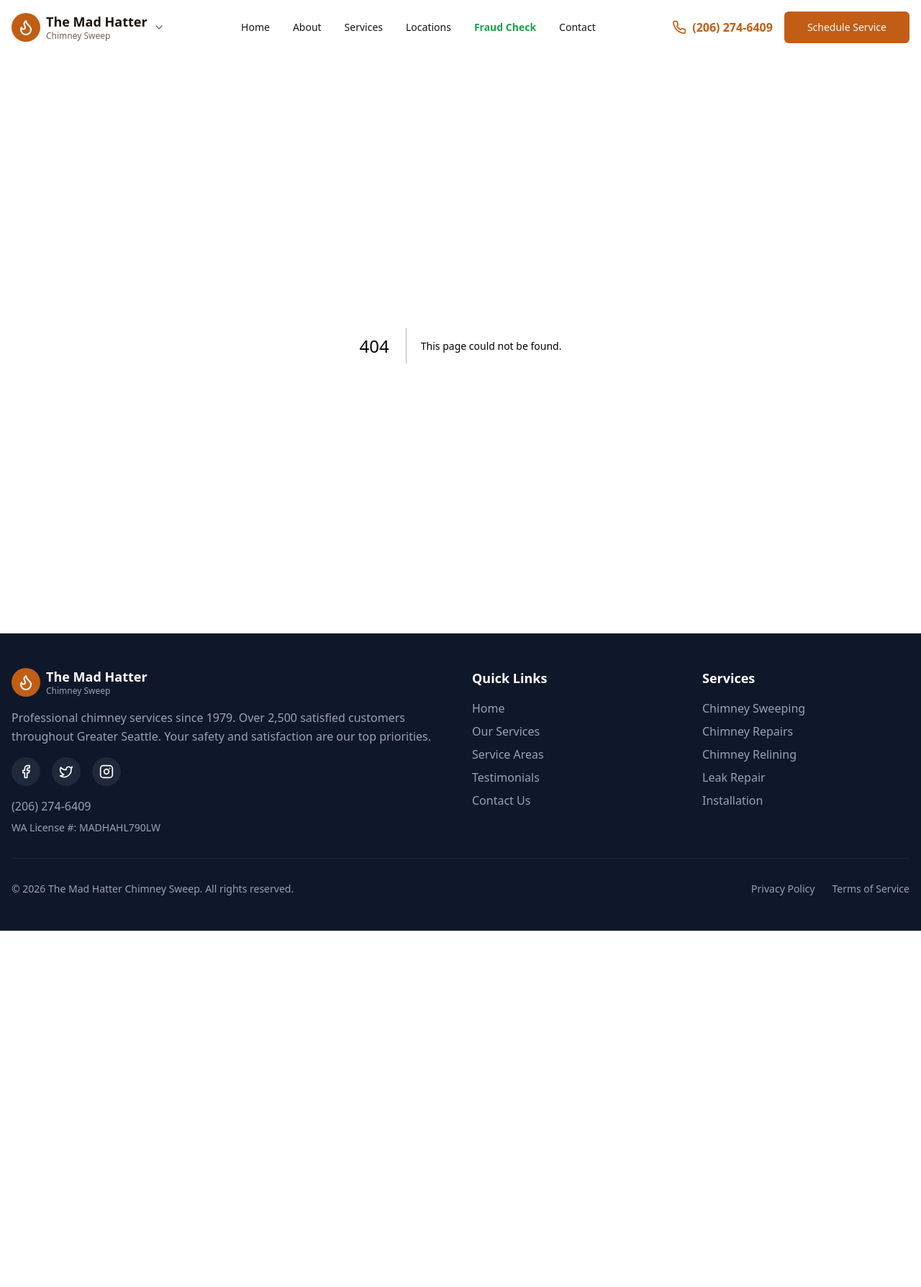
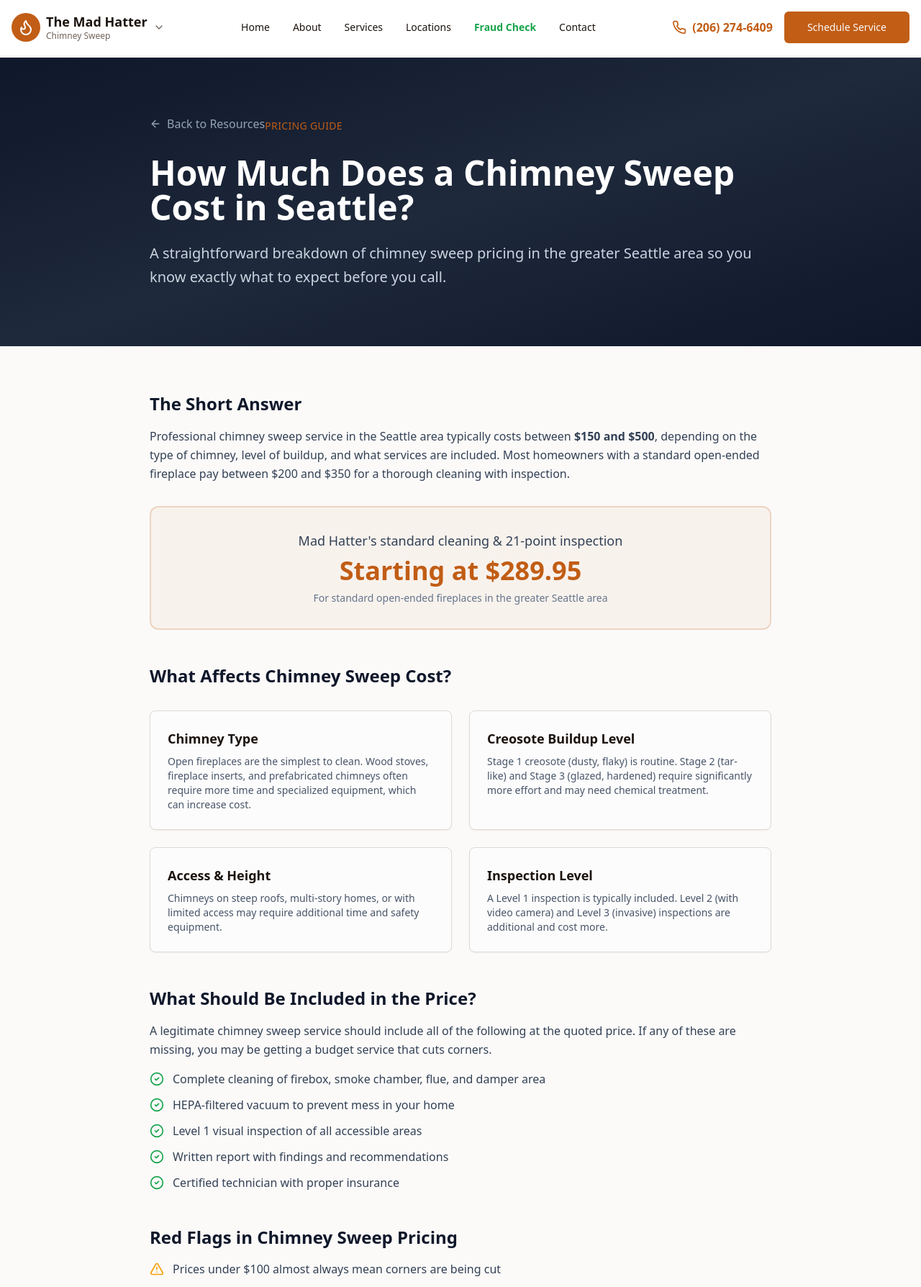
Before and after one commit to jaystonez/mad-hatter-chimney-sweep, a Next.js app: page /resources/chimney-sweep-cost in a window 1280 px wide. Before the commit this address had no page. Shown: the top 1788 px of the page at 72% size. Before the commit the page ends 1293 px from the top, so only its background shows below. Built offline with nearby package versions, Linux system fonts and the light colour scheme; a web font is replaced by a local one.

Commit message:
Create Chimney Sweep Cost Guide page
This page provides a comprehensive guide on chimney sweep costs in Seattle, including pricing factors, services included, and recommendations for homeowners.

```diff
--- /dev/null
+++ b/app/resources/chimney-sweep-cost/page.tsx
@@ -0,0 +1,142 @@
+import type { Metadata } from "next"
+import Link from "next/link"
+import { Card, CardContent } from "@/components/ui/card"
+import { DollarSign, CheckCircle2, AlertTriangle, ArrowLeft } from "lucide-react"
+
+export const metadata: Metadata = {
+  title: "How Much Does a Chimney Sweep Cost in Seattle? (2026 Guide) | Mad Hatter",
+  description: "Chimney sweep costs in Seattle range from $150-$500. Learn what affects pricing, what's included in professional service, and Mad Hatter's transparent rates.",
+}
+
+export default function ChimneySweepCostPage() {
+  return (
+    <main className="min-h-screen">
+      {/* Hero */}
+      <section className="bg-gradient-to-br from-slate-900 via-slate-800 to-slate-900 text-white py-20">
+        <div className="container mx-auto px-4 max-w-4xl">
+          <Link href="/resources" className="inline-flex items-center text-slate-400 hover:text-white mb-6 transition-colors">
+            <ArrowLeft className="h-4 w-4 mr-2" />
+            Back to Resources
+          </Link>
+          <span className="text-primary font-medium text-sm uppercase tracking-wide">Pricing Guide</span>
+          <h1 className="text-4xl md:text-5xl font-bold mt-2 mb-6">
+            How Much Does a Chimney Sweep Cost in Seattle?
+          </h1>
+          <p className="text-xl text-slate-300 leading-relaxed">
+            A straightforward breakdown of chimney sweep pricing in the greater Seattle area so you know exactly what to expect before you call.
+          </p>
+        </div>
+      </section>
+
+      {/* Content */}
+      <article className="py-16">
+        <div className="container mx-auto px-4 max-w-4xl">
+          <div className="prose prose-lg max-w-none">
+
+            <h2 className="text-2xl font-bold text-slate-900 mb-4">The Short Answer</h2>
+            <p className="text-slate-700 leading-relaxed mb-6">
+              Professional chimney sweep service in the Seattle area typically costs between <strong>$150 and $500</strong>, depending on the type of chimney, level of buildup, and what services are included. Most homeowners with a standard open-ended fireplace pay between $200 and $350 for a thorough cleaning with inspection.
+            </p>
+
+            <div className="bg-primary/5 border-2 border-primary/20 rounded-xl p-8 text-center my-8">
+              <p className="text-lg text-slate-700 mb-2">Mad Hatter&apos;s standard cleaning &amp; 21-point inspection</p>
+              <p className="text-4xl font-bold text-primary">Starting at $289.95</p>
+              <p className="text-sm text-slate-500 mt-2">For standard open-ended fireplaces in the greater Seattle area</p>
+            </div>
+
+            <h2 className="text-2xl font-bold text-slate-900 mb-4 mt-12">What Affects Chimney Sweep Cost?</h2>
+
+            <div className="grid md:grid-cols-2 gap-6 my-8">
+              <Card>
+                <CardContent className="pt-6">
+                  <h3 className="font-bold text-lg mb-2">Chimney Type</h3>
+                  <p className="text-sm text-slate-600">Open fireplaces are the simplest to clean. Wood stoves, fireplace inserts, and prefabricated chimneys often require more time and specialized equipment, which can increase cost.</p>
+                </CardContent>
+              </Card>
+              <Card>
+                <CardContent className="pt-6">
+                  <h3 className="font-bold text-lg mb-2">Creosote Buildup Level</h3>
+                  <p className="text-sm text-slate-600">Stage 1 creosote (dusty, flaky) is routine. Stage 2 (tar-like) and Stage 3 (glazed, hardened) require significantly more effort and may need chemical treatment.</p>
+                </CardContent>
+              </Card>
+              <Card>
+                <CardContent className="pt-6">
+                  <h3 className="font-bold text-lg mb-2">Access &amp; Height</h3>
+                  <p className="text-sm text-slate-600">Chimneys on steep roofs, multi-story homes, or with limited access may require additional time and safety equipment.</p>
+                </CardContent>
+              </Card>
+              <Card>
+                <CardContent className="pt-6">
+                  <h3 className="font-bold text-lg mb-2">Inspection Level</h3>
+                  <p className="text-sm text-slate-600">A Level 1 inspection is typically included. Level 2 (with video camera) and Level 3 (invasive) inspections are additional and cost more.</p>
+                </CardContent>
+              </Card>
+            </div>
+
+            <h2 className="text-2xl font-bold text-slate-900 mb-4 mt-12">What Should Be Included in the Price?</h2>
+            <p className="text-slate-700 leading-relaxed mb-4">
+              A legitimate chimney sweep service should include all of the following at the quoted price. If any of these are missing, you may be getting a budget service that cuts corners.
+            </p>
+            <div className="space-y-3 mb-8">
+              {[
+                "Complete cleaning of firebox, smoke chamber, flue, and damper area",
+                "HEPA-filtered vacuum to prevent mess in your home",
+                "Level 1 visual inspection of all accessible areas",
+                "Written report with findings and recommendations",
+                "Certified technician with proper insurance",
+              ].map((item) => (
+                <div key={item} className="flex items-start gap-3">
+                  <CheckCircle2 className="h-5 w-5 text-green-600 flex-shrink-0 mt-0.5" />
+                  <p className="text-slate-700">{item}</p>
+                </div>
+              ))}
+            </div>
+
+            <h2 className="text-2xl font-bold text-slate-900 mb-4 mt-12">Red Flags in Chimney Sweep Pricing</h2>
+            <div className="space-y-3 mb-8">
+              {[
+                "Prices under $100 almost always mean corners are being cut",
+                "Door-to-door solicitation with low introductory prices that lead to upselling",
+                "No written estimate before work begins",
+                "Verbal-only findings with no documentation",
+                "Pressure for immediate expensive repairs during the appointment",
+              ].map((item) => (
+                <div key={item} className="flex items-start gap-3">
+                  <AlertTriangle className="h-5 w-5 text-amber-500 flex-shrink-0 mt-0.5" />
+                  <p className="text-slate-700">{item}</p>
+                </div>
+              ))}
+            </div>
+
+            <h2 className="text-2xl font-bold text-slate-900 mb-4 mt-12">How Often Do You Need a Chimney Sweep?</h2>
+            <p className="text-slate-700 leading-relaxed mb-6">
+              The National Fire Protection Association (NFPA) recommends annual chimney inspection and cleaning when inspection reveals it is needed. For most Seattle homeowners who use their fireplace regularly during the rainy season, that means annual cleaning. Heavy users (daily fires) should consider cleaning every 6 to 8 months.
+            </p>
+
+            <h2 className="text-2xl font-bold text-slate-900 mb-4 mt-12">Is a Chimney Sweep Worth the Cost?</h2>
+            <p className="text-slate-700 leading-relaxed mb-6">
+              The average chimney fire causes $20,000 to $30,000 in damage. An annual chimney sweep costs a fraction of that and is the single most effective way to prevent chimney fires. It also catches developing problems like cracked liners, water damage, and structural deterioration before they become expensive emergency repairs.
+            </p>
+
+          </div>
+        </div>
+      </article>
+
+      {/* CTA */}
+      <section className="bg-primary text-primary-foreground py-16">
+        <div className="container mx-auto px-4 text-center">
+          <h2 className="text-3xl font-bold mb-4">Ready to Schedule Your Chimney Sweep?</h2>
+          <p className="text-xl mb-8 opacity-90">Transparent pricing. No hidden fees. Written estimates before work begins.</p>
+          <div className="flex flex-col sm:flex-row gap-4 justify-center">
+            <Link href="/#contact" className="inline-flex items-center justify-center rounded-md bg-white text-primary px-8 py-3 font-medium hover:bg-white/90 transition-colors">
+              Get Free Estimate
+            </Link>
+            <a href="tel:+12062746409" className="inline-flex items-center justify-center rounded-md border border-white text-white px-8 py-3 font-medium hover:bg-white hover:text-primary transition-colors">
+              Call (206) 274-6409
+            </a>
+          </div>
+        </div>
+      </section>
+    </main>
+  )
+}
```
